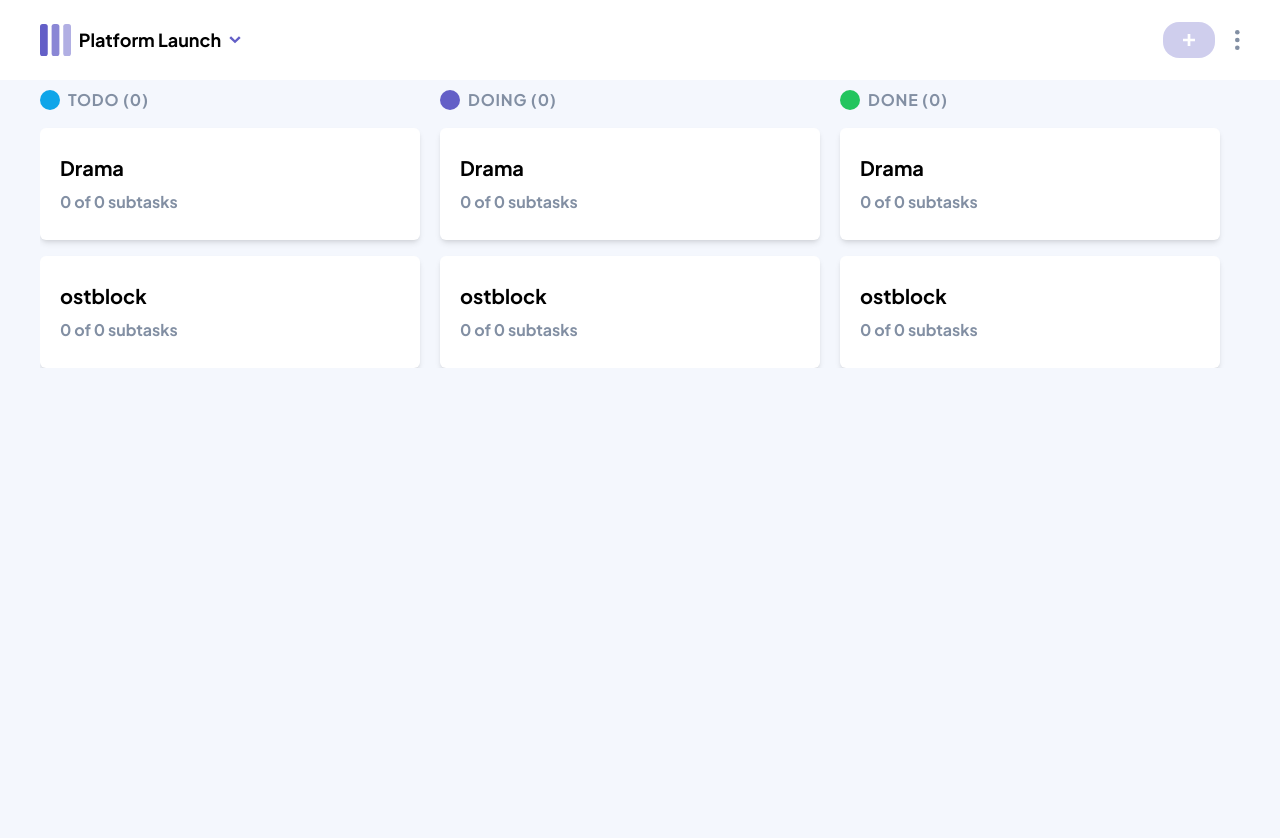
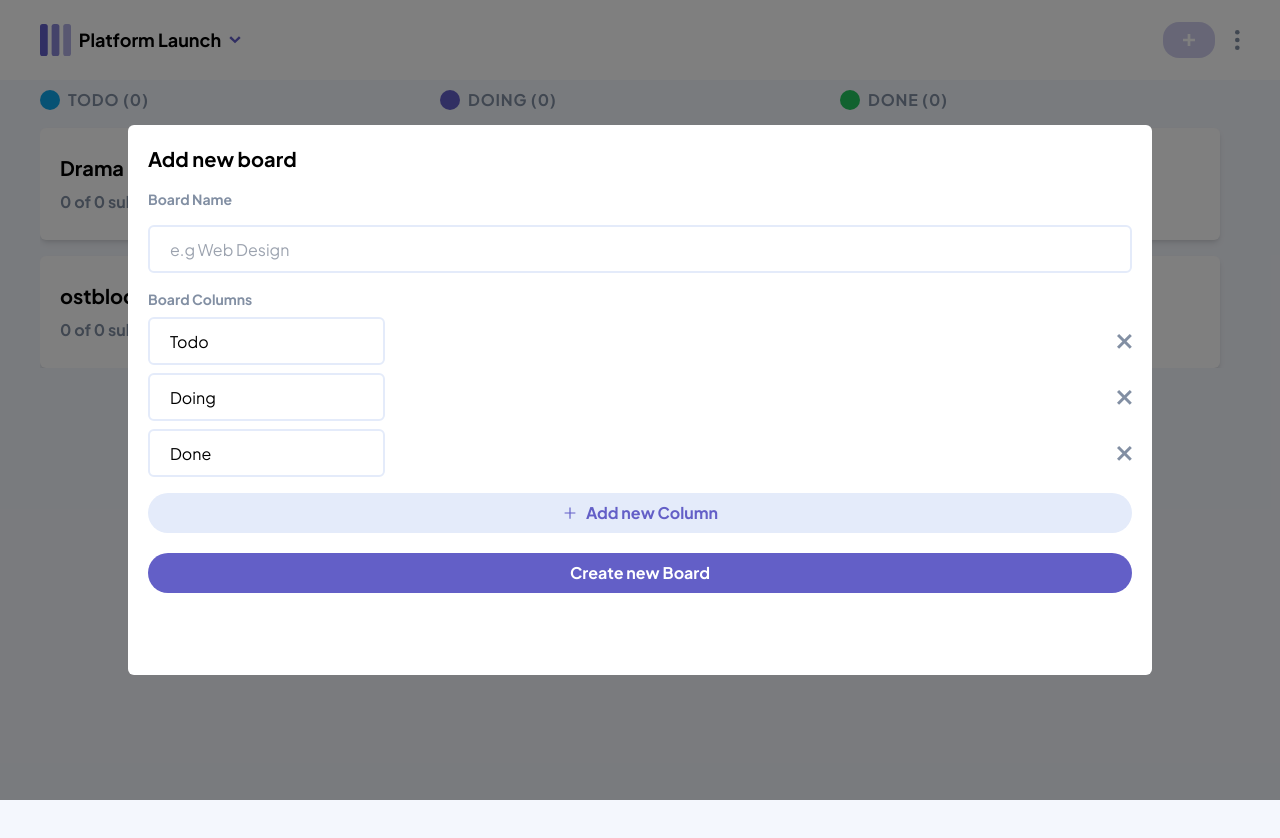
Before and after one commit to danielgen01/kanbanboard-frontend, a React (Vite) app: page / in a window 1280 px wide. Shown: the top 838 px of the page. Built offline with nearby package versions, Linux system fonts and the light colour scheme.

Commit message:
implement AddBoardForm with dark and light mode

```diff
--- a/index.html
+++ b/index.html
@@ -11,7 +11,7 @@
       href="https://fonts.googleapis.com/css2?family=Plus+Jakarta+Sans:ital,wght@0,200;0,300;0,400;0,500;0,600;0,700;0,800;1,200;1,400;1,500;1,600;1,700;1,800&display=swap"
       rel="stylesheet"
     />
-    <!-- <script>
+    <script>
       // On page load or when changing themes, best to add inline in `head` to avoid FOUC
       if (
         localStorage.theme === "dark" ||
@@ -31,7 +31,7 @@
 
       // Whenever the user explicitly chooses to respect the OS preference
       localStorage.removeItem("theme")
-    </script> -->
+    </script>
   </head>
   <body>
     <div id="root"></div>
--- a/src/App.tsx
+++ b/src/App.tsx
@@ -2,8 +2,9 @@ import { useState } from "react"
 import "./App.css"
 import Navbar from "./components/Navbar"
 import Board from "./components/Board"
-import NewTaskForm from "./components/Forms/NewTaskForm"
+import NewTaskForm from "./components/Forms/AddTask/NewTaskForm"
 import EditTaskForm from "./components/Forms/EditTask/EditTaskForm"
+import AddBoardForm from "./components/Forms/AddNewBoard/AddBoardForm"
 
 function App() {
   return (
@@ -12,6 +13,7 @@ function App() {
       <Board />
       {/* <NewTaskForm /> */}
       {/* <EditTaskForm /> */}
+      <AddBoardForm />
     </div>
   )
 }
--- /dev/null
+++ b/src/components/Forms/AddNewBoard/AddBoardForm.tsx
@@ -0,0 +1,47 @@
+import React from "react"
+import { AiOutlinePlus } from "react-icons/ai"
+import { InputElement } from "./InputElement"
+
+const AddBoardForm = () => {
+  return (
+    <section className="transparent-background bg-black/50 absolute h-screen w-screen top-0 left-0 ">
+      <div
+        className="form-container bg-white fixed top-1/2 left-1/2 -translate-x-1/2 -translate-y-1/2
+     min-h-[550px] w-4/5 rounded-md
+     dark:bg-dark-gray"
+      >
+        <div className="form-content flex flex-col px-5 py-5 gap-4">
+          <h1 className="font-bold text-xl dark:text-white">Add new board</h1>
+          <label htmlFor="" className="text-medium-gray font-bold text-sm">
+            Board Name
+          </label>
+          <input
+            type="text"
+            className="px-5 border-2 border-bright-gray rounded-md h-12 dark:bg-dark-gray dark:border-medium-gray dark:border dark:text-white"
+            placeholder="e.g Web Design"
+          />
+          <section className="board-columns flex flex-col gap-2">
+            <label htmlFor="" className="text-sm text-medium-gray font-bold">
+              Board Columns
+            </label>
+            <InputElement defaultValue={"Todo"} />
+            <InputElement defaultValue={"Doing"} />
+            <InputElement defaultValue={"Done"} />
+          </section>
+          <section className="buttons flex flex-col gap-5">
+            <button className="flex items-center justify-center w-full text-dark-purple font-bold bg-bright-gray h-10 gap-2 rounded-3xl
+            dark:bg-white">
+              <AiOutlinePlus className="text-dark-purple font-bold" /> Add new
+              Column
+            </button>
+            <button className="w-full text-white font-bold bg-dark-purple h-10 gap-2 rounded-3xl">
+              Create new Board
+            </button>
+          </section>
+        </div>
+      </div>
+    </section>
+  )
+}
+
+export default AddBoardForm
--- /dev/null
+++ b/src/components/Forms/AddNewBoard/InputElement.tsx
@@ -0,0 +1,19 @@
+import React from "react"
+import crossicon from "../../../../assets/icon-cross.svg"
+
+type props = {
+  defaultValue: string
+}
+export const InputElement: React.FC<props> = ({ defaultValue }) => {
+  return (
+    <div className="input-element flex justify-between items-center">
+      <input
+        type="text"
+        className="px-5 border-2 border-bright-gray rounded-md h-12 dark:bg-dark-gray dark:border-medium-gray dark:border dark:text-white"
+        placeholder="e.g 2"
+        defaultValue={defaultValue}
+      />
+      <img src={crossicon} alt="cross icon" />
+    </div>
+  )
+}
```
Also changed, not shown: src/components/Forms/AddTask/NewTaskForm.tsx (renamed from src/components/Forms/NewTaskForm.tsx).
